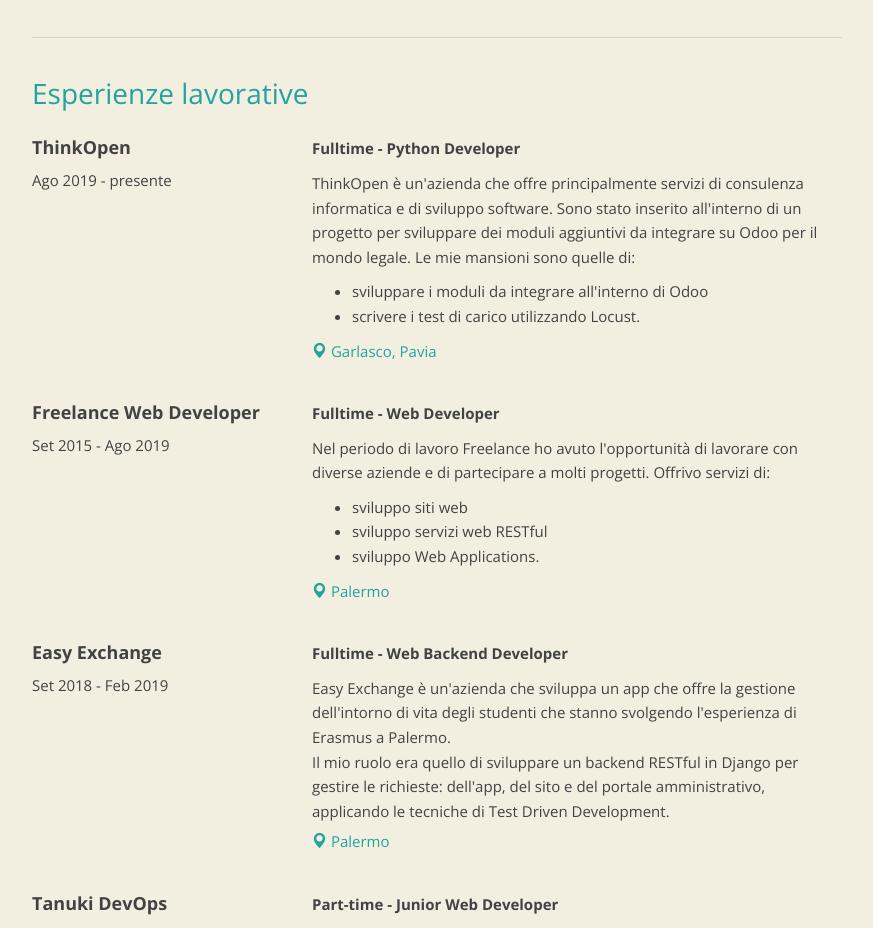
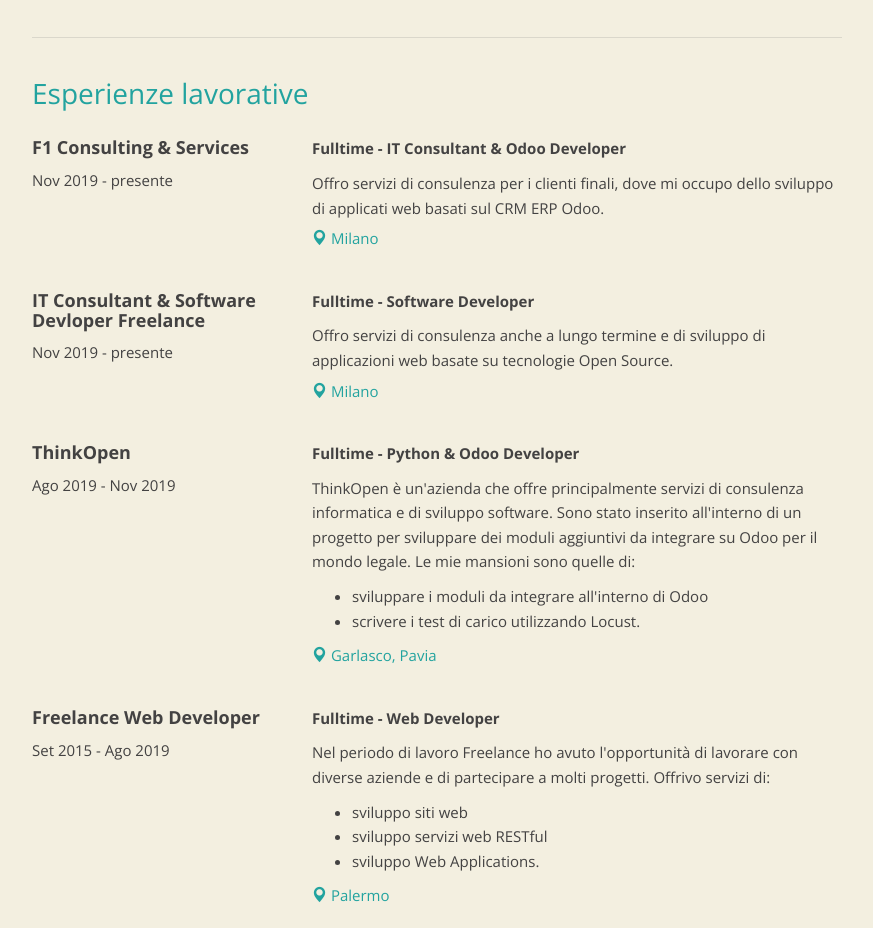
Before and after one commit to mastrobirraio/mastrobirraio.github.io, a plain HTML site: page index.html in a window 1280 px wide. Shown: the part 1628-2556 px from the top of the page, without its empty margins (203-1076 px from the left). Drawn offline with nearby package versions, Linux system fonts and the light colour scheme.

Commit message:
updated cv

```diff
--- a/index.html
+++ b/index.html
@@ -128,14 +128,60 @@
 				<div class="experiences">
 					<div class="experience row">
 						<div class="col-md-4">
-							<h4>ThinkOpen</h4>
+							<h4>F1 Consulting & Services</h4>
 							<p class="experience-period">
-								Ago 2019				-
+								Nov 2019				-
 								presente			</p>
 						</div>
 						<div class="col-md-8">
 							<p>
-								<strong>Fulltime - Python Developer</strong>
+								<strong>Fulltime - IT Consultant & Odoo Developer</strong>
+								<span class="hidden-phone">
+									Offro servizi di consulenza per i clienti finali, dove mi occupo
+									dello sviluppo di applicati web basati sul CRM ERP Odoo.
+								</span>
+								<span class="experience-details">
+									<span class="location">
+										<span class="glyphicon glyphicon-map-marker"></span>
+										Milano
+									</span>
+								</span>
+							</p>
+						</div>
+					</div>
+					<div class="experience row">
+						<div class="col-md-4">
+							<h4>IT Consultant & Software Devloper Freelance</h4>
+							<p class="experience-period">
+								Nov 2019				-
+								presente			</p>
+						</div>
+						<div class="col-md-8">
+							<p>
+								<strong>Fulltime - Software Developer</strong>
+								<span class="hidden-phone">
+									Offro servizi di consulenza anche a lungo termine e di sviluppo di applicazioni web
+									basate su tecnologie Open Source.
+								</span>
+								<span class="experience-details">
+									<span class="location">
+										<span class="glyphicon glyphicon-map-marker"></span>
+										Milano
+									</span>
+								</span>
+							</p>
+						</div>
+					</div>
+					<div class="experience row">
+						<div class="col-md-4">
+							<h4>ThinkOpen</h4>
+							<p class="experience-period">
+								Ago 2019				-
+								Nov 2019			</p>
+						</div>
+						<div class="col-md-8">
+							<p>
+								<strong>Fulltime - Python & Odoo Developer</strong>
 								<span class="hidden-phone">
 									ThinkOpen è un'azienda che offre principalmente servizi di consulenza informatica e di sviluppo software.
 									Sono stato inserito all'interno di un progetto per sviluppare dei moduli aggiuntivi da integrare su Odoo
```
